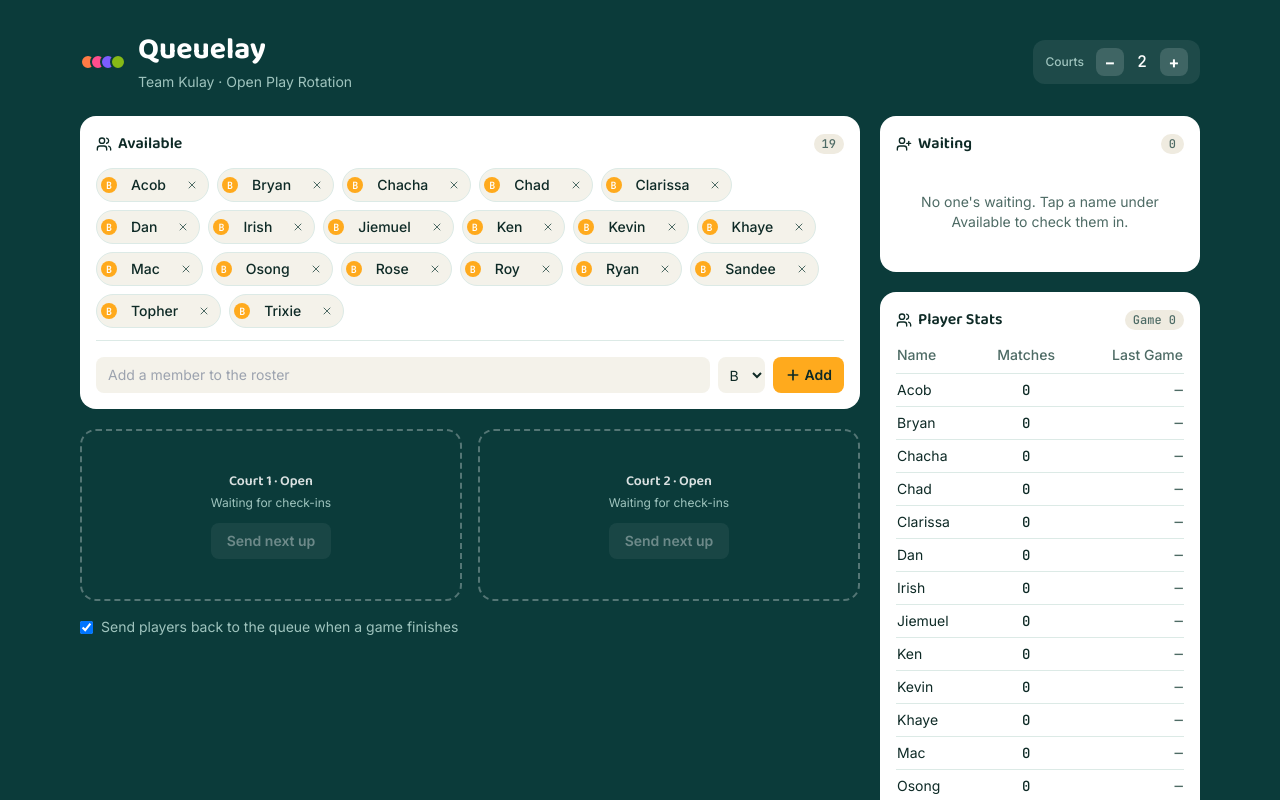
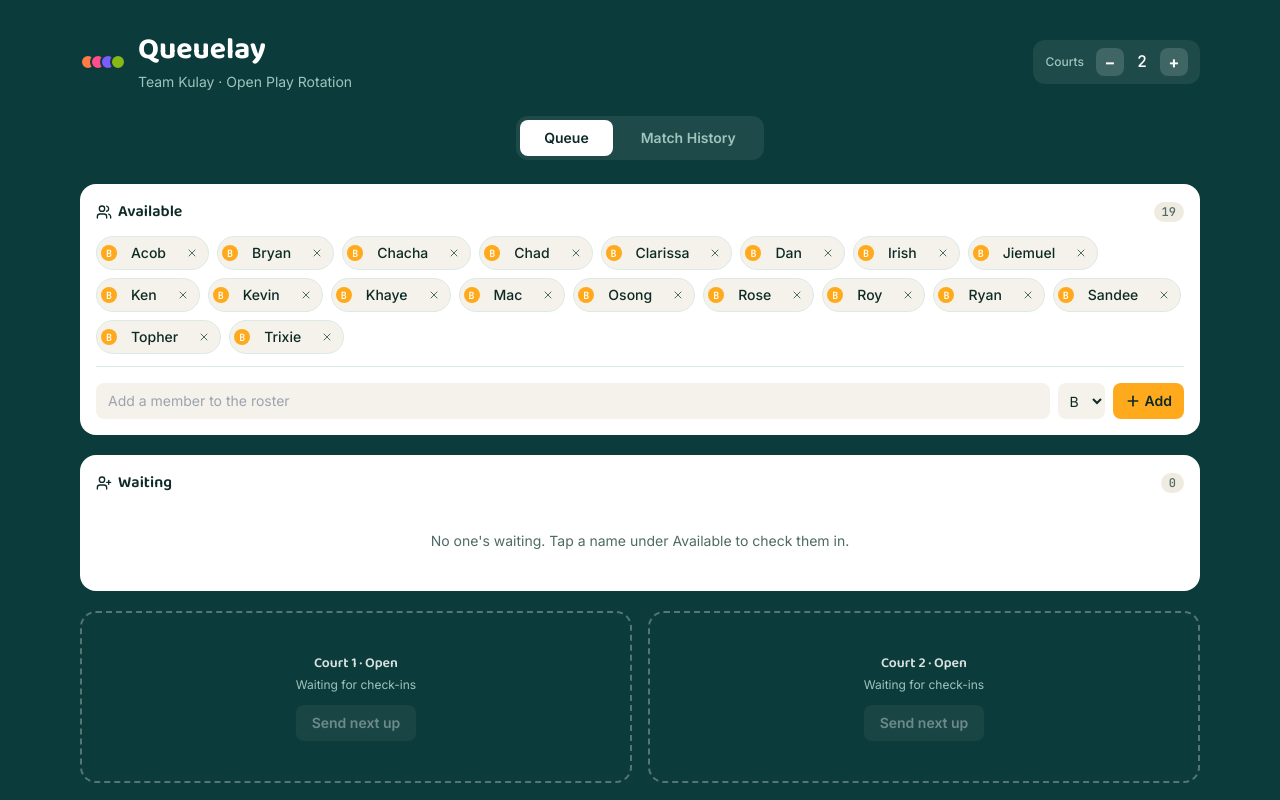
Before and after one commit to nakataken/queuelay-client, a React (Vite) app: page / in a window 1280 px wide. Shown: the top 800 px of the page. Built offline with nearby package versions, Linux system fonts and the light colour scheme.

Commit message:
add: match history

```diff
--- /dev/null
+++ b/src/components/MatchHistoryPanel.tsx
@@ -0,0 +1,74 @@
+import { History } from "lucide-react";
+import { MatchRecord, CARD, CARD_LINE, INK, INK_SOFT } from "../types";
+import { fmtClock } from "../utils";
+
+export function MatchHistoryPanel({
+  matches,
+  nameOf,
+}: {
+  matches: MatchRecord[];
+  nameOf: (id: number) => string;
+}) {
+  const sorted = [...matches].sort((a, b) => b.gameNumber - a.gameNumber);
+
+  return (
+    <div className="rounded-2xl p-4" style={{ background: CARD }}>
+      <div className="flex items-center justify-between mb-3">
+        <span
+          className="kq-display font-semibold flex items-center gap-1.5"
+          style={{ color: INK }}
+        >
+          <History size={16} /> Matches
+        </span>
+        <span
+          className="kq-mono text-xs px-2 py-0.5 rounded-full"
+          style={{ background: "#EFEBE0", color: INK_SOFT }}
+        >
+          {matches.length}
+        </span>
+      </div>
+
+      {sorted.length === 0 ? (
+        <p className="text-sm py-6 text-center" style={{ color: INK_SOFT }}>
+          No games played yet. Once you send a group to a court, it'll show up
+          here.
+        </p>
+      ) : (
+        <ul className="flex flex-col gap-2">
+          {sorted.map((m) => (
+            <li
+              key={m.gameNumber}
+              className="rounded-lg p-3"
+              style={{ border: `1px solid ${CARD_LINE}` }}
+            >
+              <div className="flex items-center justify-between mb-1.5">
+                <span
+                  className="kq-mono text-xs font-semibold"
+                  style={{ color: m.color.bg }}
+                >
+                  Game #{m.gameNumber} &middot; Court {m.courtIndex + 1}
+                </span>
+                <span className="text-xs kq-mono" style={{ color: INK_SOFT }}>
+                  {m.finishedAt
+                    ? fmtClock(m.finishedAt - m.startedAt)
+                    : "In progress"}
+                </span>
+              </div>
+              <div className="flex flex-wrap gap-1.5">
+                {m.playerIds.map((id) => (
+                  <span
+                    key={id}
+                    className="text-xs px-2 py-0.5 rounded-lg font-medium"
+                    style={{ background: m.color.soft, color: INK }}
+                  >
+                    {nameOf(id)}
+                  </span>
+                ))}
+              </div>
+            </li>
+          ))}
+        </ul>
+      )}
+    </div>
+  );
+}
--- a/src/components/Queue.tsx
+++ b/src/components/Queue.tsx
@@ -16,6 +16,9 @@ import { AvailablePanel } from "./AvailablePanel";
 import { CourtsPanel } from "./CourtsPanel";
 import { WaitingPanel } from "./WaitingPanel";
 import { PlayerStatsPanel } from "./PlayerStatsPanel";
+import { MatchRecord } from "../types";
+import { TabBar, TabKey } from "../components/TabBar";
+import { MatchHistoryPanel } from "../components/MatchHistoryPanel";
 
 const saved = typeof window !== "undefined" ? loadSaved() : null;
 
@@ -38,6 +41,9 @@ export function Queue() {
   const [playerStats, setPlayerStats] = useState<Record<number, PlayerStats>>(
     saved?.playerStats ?? {},
   );
+  const [matches, setMatches] = useState<MatchRecord[]>(saved?.matches ?? []);
+  const [activeTab, setActiveTab] = useState<TabKey>("queue");
+
   const gameRef = useRef<number>(saved?.gameCounter ?? 0);
 
   useEffect(() => {
@@ -111,11 +117,12 @@ export function Queue() {
     colorRef.current += 1;
     gameRef.current += 1;
     const gameNumber = gameRef.current;
+    const startedAt = Date.now();
 
     setQueueIds(rest);
     setCourts((c) => {
       const copy = [...c];
-      copy[idx] = { ids: group, color, startedAt: Date.now() };
+      copy[idx] = { ids: group, color, startedAt, gameNumber };
       return copy;
     });
     setPlayerStats((prev) => {
@@ -126,6 +133,17 @@ export function Queue() {
       });
       return next;
     });
+    setMatches((prev) => [
+      ...prev,
+      {
+        gameNumber,
+        courtIndex: idx,
+        playerIds: group,
+        color,
+        startedAt,
+        finishedAt: null,
+      },
+    ]);
   };
 
   const assignToCourt = (idx: number) => {
@@ -184,6 +202,15 @@ export function Queue() {
     if (court && requeue) {
       setQueueIds((q) => [...q, ...court.ids]);
     }
+    if (court) {
+      setMatches((prev) =>
+        prev.map((m) =>
+          m.gameNumber === court.gameNumber
+            ? { ...m, finishedAt: Date.now() }
+            : m,
+        ),
+      );
+    }
   };
 
   const changeCourtCount = (delta: number) => {
@@ -214,6 +241,7 @@ export function Queue() {
           queueIds,
           requeue,
           playerStats,
+          matches,
           nextId: idRef.current,
           colorCounter: colorRef.current,
           gameCounter: gameRef.current,
@@ -222,13 +250,13 @@ export function Queue() {
     } catch {
       // storage unavailable — fail silently
     }
-  }, [numCourts, courts, roster, queueIds, requeue, playerStats]);
+  }, [numCourts, courts, roster, queueIds, requeue, playerStats, matches]);
 
   return (
     <div
       style={{
         background: BG,
-        minHeight: "100%",
+        minHeight: "100vh",
         fontFamily: "'Inter', sans-serif",
         color: "#0E2A26",
       }}
@@ -246,8 +274,9 @@ export function Queue() {
 
       <div className="max-w-6xl mx-auto px-4 py-6 sm:py-8">
         <Header numCourts={numCourts} onChangeCourtCount={changeCourtCount} />
+        <TabBar active={activeTab} onChange={setActiveTab} />
 
-        <div className="grid grid-cols-1 lg:grid-cols-[1fr_320px] gap-5">
+        {activeTab === "queue" ? (
           <div className="flex flex-col gap-5">
             <AvailablePanel
               available={available}
@@ -259,6 +288,14 @@ export function Queue() {
               onCheckIn={checkIn}
               onCycleLevel={cycleLevel}
               onRemoveRosterMember={removeRosterMember}
+            />
+            <WaitingPanel
+              queueIds={queueIds}
+              nameOf={nameOf}
+              nextUp={nextUp}
+              openCourtExists={openCourtExists}
+              onMoveQueue={moveQueue}
+              onRemoveFromQueue={removeFromQueue}
             />
             <CourtsPanel
               courts={courts}
@@ -272,23 +309,16 @@ export function Queue() {
               levelOf={levelOf}
             />
           </div>
-
-          <div>
-            <WaitingPanel
-              queueIds={queueIds}
-              nameOf={nameOf}
-              nextUp={nextUp}
-              openCourtExists={openCourtExists}
-              onMoveQueue={moveQueue}
-              onRemoveFromQueue={removeFromQueue}
-            />
+        ) : (
+          <div className="flex flex-col gap-5">
+            <MatchHistoryPanel matches={matches} nameOf={nameOf} />
             <PlayerStatsPanel
               roster={roster}
               playerStats={playerStats}
               gameCount={gameRef.current}
             />
           </div>
-        </div>
+        )}
       </div>
     </div>
   );
--- /dev/null
+++ b/src/components/TabBar.tsx
@@ -0,0 +1,37 @@
+export type TabKey = "queue" | "history";
+
+export function TabBar({
+  active,
+  onChange,
+}: {
+  active: TabKey;
+  onChange: (t: TabKey) => void;
+}) {
+  const tabs: { key: TabKey; label: string }[] = [
+    { key: "queue", label: "Queue" },
+    { key: "history", label: "Match History" },
+  ];
+
+  return (
+    <div className="flex justify-center mb-6">
+      <div
+        className="inline-flex gap-1 rounded-xl p-1 w-full sm:w-auto"
+        style={{ background: "rgba(255,255,255,0.08)" }}
+      >
+        {tabs.map((t) => (
+          <button
+            key={t.key}
+            onClick={() => onChange(t.key)}
+            className="kq-btn flex-1 sm:flex-none px-6 py-2 rounded-lg text-sm font-semibold outline-none"
+            style={{
+              background: active === t.key ? "#FFFFFF" : "transparent",
+              color: active === t.key ? "#0E2A26" : "#9FC4BE",
+            }}
+          >
+            {t.label}
+          </button>
+        ))}
+      </div>
+    </div>
+  );
+}
--- a/src/types.ts
+++ b/src/types.ts
@@ -90,3 +90,18 @@ export const SEED_ROSTER: SeedPlayer[] = [
 ].sort((a, b) => a.name.localeCompare(b.name));
 
 export const STORAGE_KEY = "queuelay:v1";
+export interface ActiveCourt {
+  ids: number[];
+  color: CourtColor;
+  startedAt: number;
+  gameNumber: number; // NEW — links this court to its MatchRecord
+}
+
+export interface MatchRecord {
+  gameNumber: number;
+  courtIndex: number;
+  playerIds: number[];
+  color: CourtColor;
+  startedAt: number;
+  finishedAt: number | null; // null while still in progress
+}
```
Lines whose indentation alone changed are shown as unchanged.
